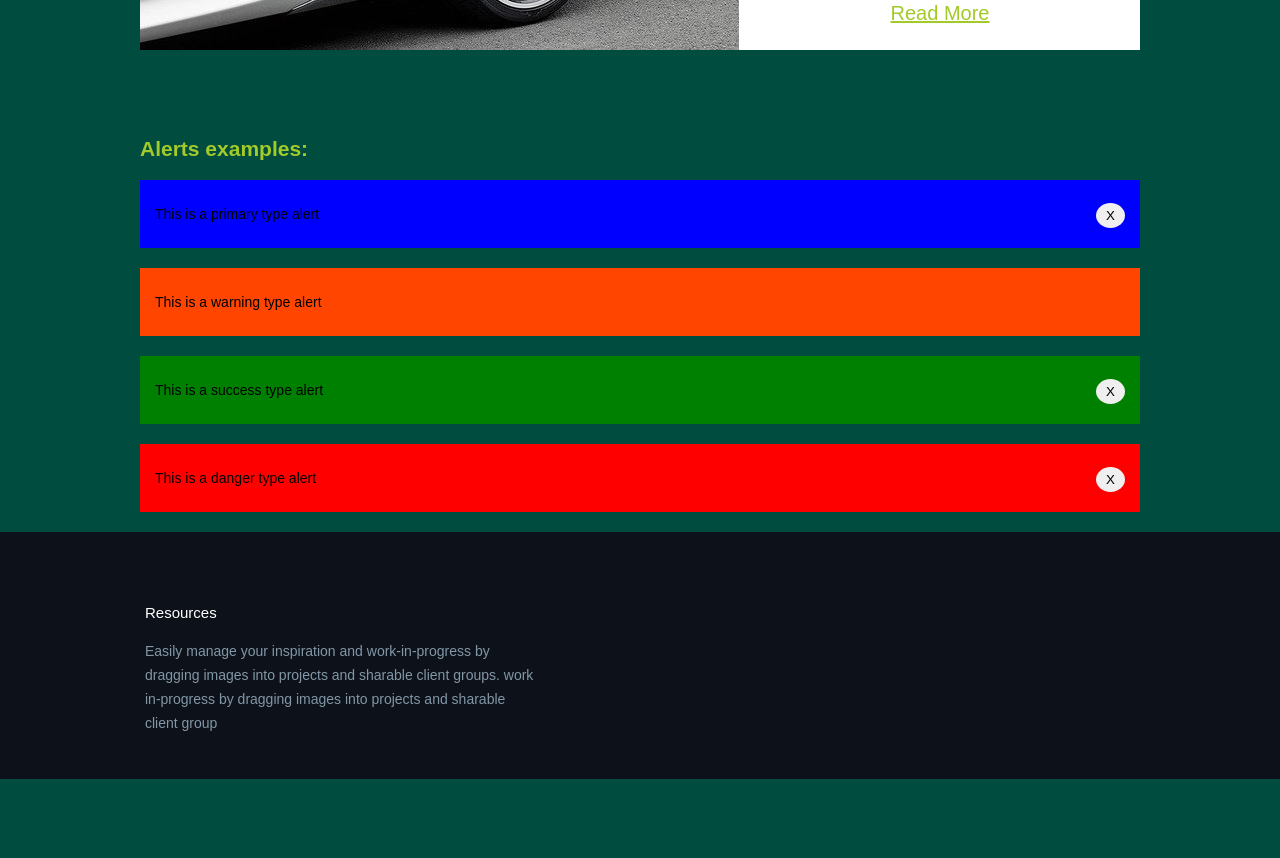
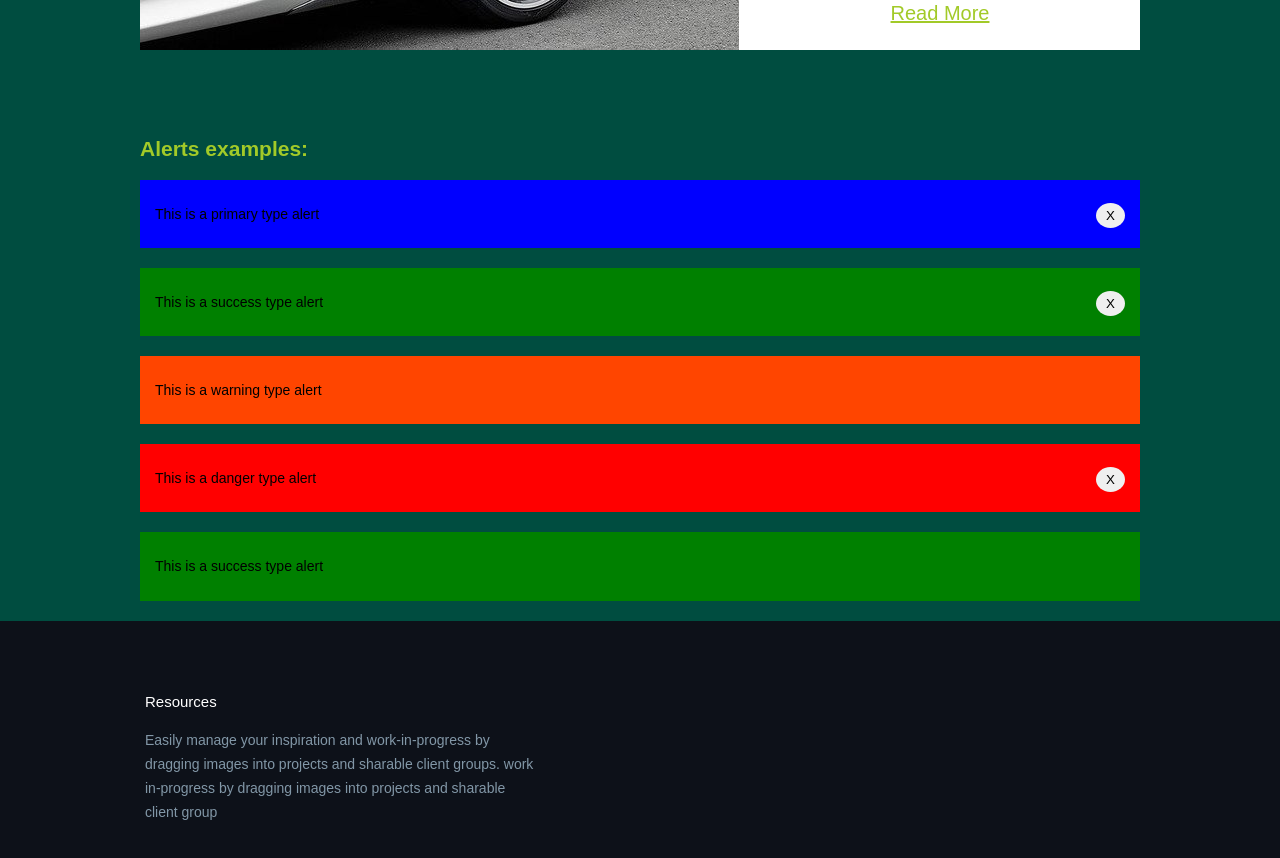
Before and after one commit to Libron/hw-58, a React (Create React App) app: page / in a window 1280 px wide. Shown: the part 920-1778 px from the top of the page. Before the commit the page ends 1699 px from the top, so only its background shows below. Built offline with nearby package versions, Linux system fonts and the light colour scheme.

Commit message:
Code refactor made

```diff
--- a/src/components/Alerts/Alerts.js
+++ b/src/components/Alerts/Alerts.js
@@ -3,35 +3,26 @@ import Alert from "../../UI/Alert/Alert";
 
 const Alerts = () => {
     const someHandler = () => null;
+    const alerts = [
+        {type: 'primary', show: true, dismiss: someHandler},
+        {type: 'success', show: true, dismiss: someHandler},
+        {type: 'warning', show: true},
+        {type: 'danger', show: true, dismiss: someHandler},
+        {type: 'primary', show: false, dismiss: someHandler},
+        {type: 'success', show: true}
+    ];
+
     return (
         <div className="alerts container">
             <h2 style={{color: "#a2ca28"}}>Alerts examples:</h2>
-            <Alert
-                type="primary"
-                show={true}
-                dismiss={someHandler}
-            >This is a primary type alert</Alert>
-            <Alert type="success">This is a primary type alert</Alert>
-
-            <Alert
-                type="warning"
-                show={true}
-            >This is a warning type alert</Alert>
-            <Alert type="success">This is a warning type alert without dismiss !</Alert>
-
-            <Alert
-                type="success"
-                show={true}
-                dismiss={someHandler}
-            >This is a success type alert</Alert>
-            <Alert type="danger">This is a success type alert</Alert>
-
-            <Alert
-                type="danger"
-                show={true}
-                dismiss={someHandler}
-            >This is a danger type alert</Alert>
-            <Alert type="danger">This is a danger type alert</Alert>
+            {alerts.map((alert,index)=> (
+                <Alert
+                    key={index}
+                    type={alert.type}
+                    show={alert.show}
+                    dismiss={alert.dismiss}
+                >This is a {alert.type} type alert</Alert>
+            ))}
         </div>
     );
 };
```
